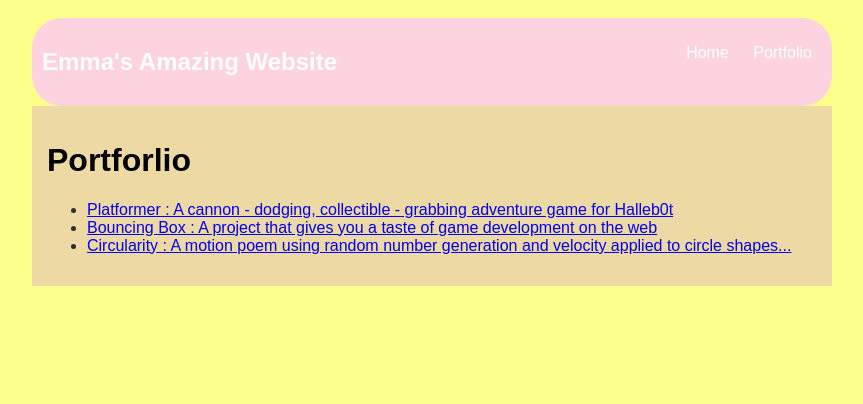
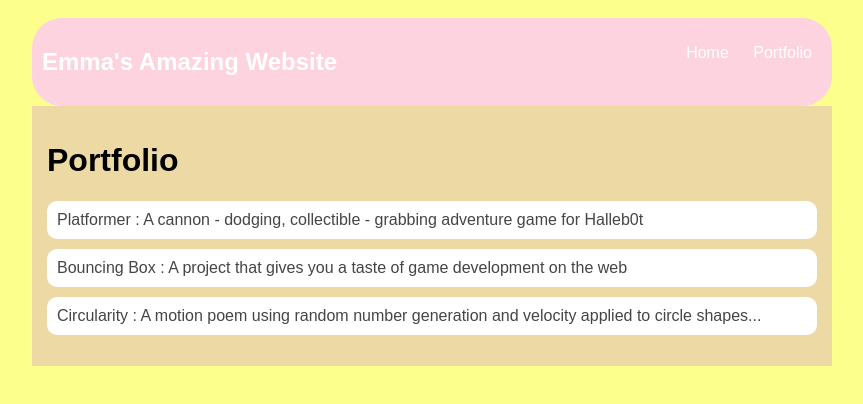
Before and after one commit to EmmaRigsby/EmmaRigsby.github.io, a plain HTML site: page portfolio.html in a window 1280 px wide. Shown: the whole page, without its empty margins (208-1071 px from the left). Drawn offline with Linux system fonts and the light colour scheme.

Commit message:
add portfolio.html file

```diff
--- a/portforlio.html
+++ b/portfolio.html
@@ -98,8 +98,8 @@
          </nav>
          <main>
            <div class="content">
-              <h1>Portforlio</h1>
-              <ul id="portforlio">
+              <h1>Portfolio</h1>
+              <ul id="portfolio">
                 <li><a href="projects/platformer/">Platformer : A cannon - dodging, collectible - grabbing adventure game for Halleb0t</a></li>
                 <li><a href="projects/bouncing-box/">Bouncing Box : A project that gives you a taste of game development on the web </a></li>
                 <li><a href="projects/circularity/">Circularity : A motion poem using random number generation and velocity applied to circle shapes...</a></li>
```
Also changed, not shown: index.html (+1 -1 lines).
